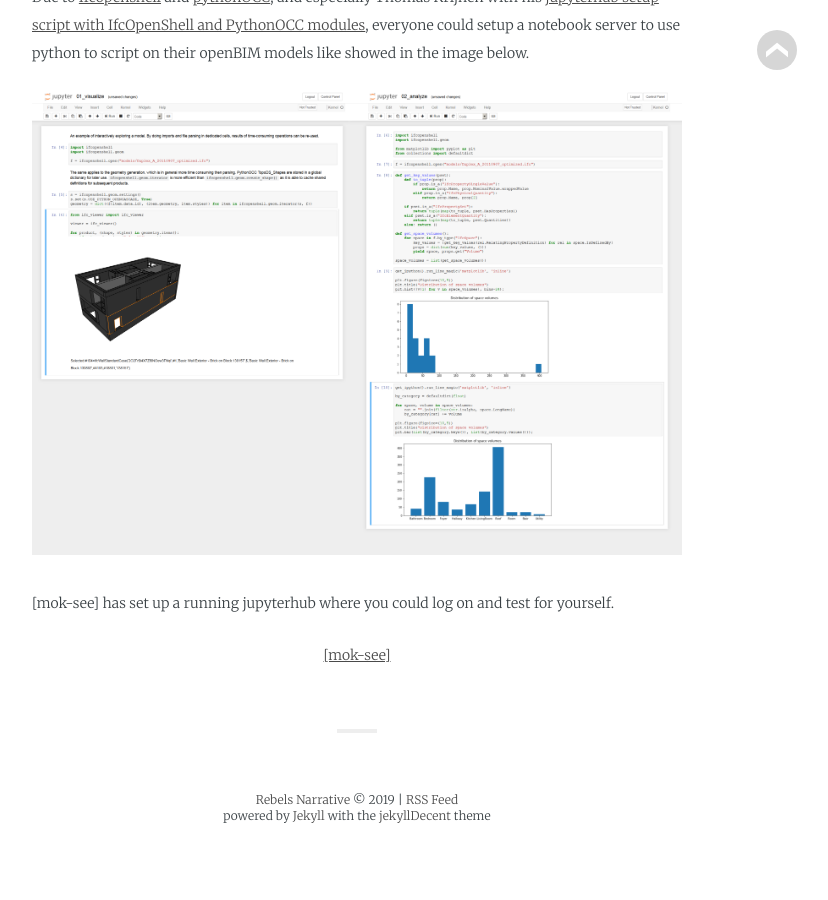
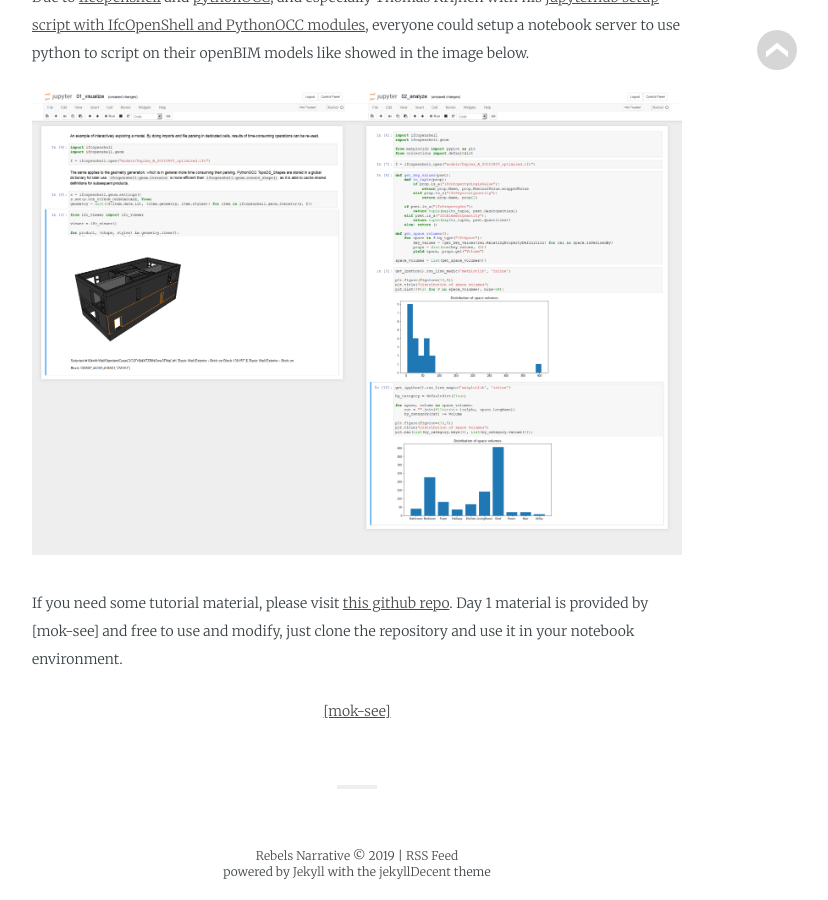
Before and after one commit to mok-see/mok-see.github.io, a Jekyll site: the page built from _pages/notebook.md, in a window 1280 px wide and 900 px high, scrolled down 710 px. Shown: the whole window, without its empty margins (283-1111 px from the left). Built offline with Jekyll 4.4.1, drawn with Linux system fonts in a browser that asks for light colours; some web fonts are replaced; before the commit the page ends 1554 px from its top, so only the background shows below that.

Commit message:
added link to tutorial material.
https://github.com/bimfag/intro-python-bim

```diff
--- a/_pages/notebook.md
+++ b/_pages/notebook.md
@@ -17,7 +17,7 @@
 
 ![Jupyter Notebook hub](/assets/jupyternotebook.png)
 
-[mok-see] has set up a running jupyterhub where you could log on and test for yourself.
+If you need some tutorial material, please visit [this github repo](https://github.com/bimfag/intro-python-bim). Day 1 material is provided by [mok-see] and free to use and modify, just clone the repository and use it in your notebook environment.
 
 <p class="github-button-container">
 <a class="github-button" href="https://github.com/mok-see" data-size="large" data-show-count="true" aria-label="Star [mok-see] on GitHub">[mok-see]</a>
```
